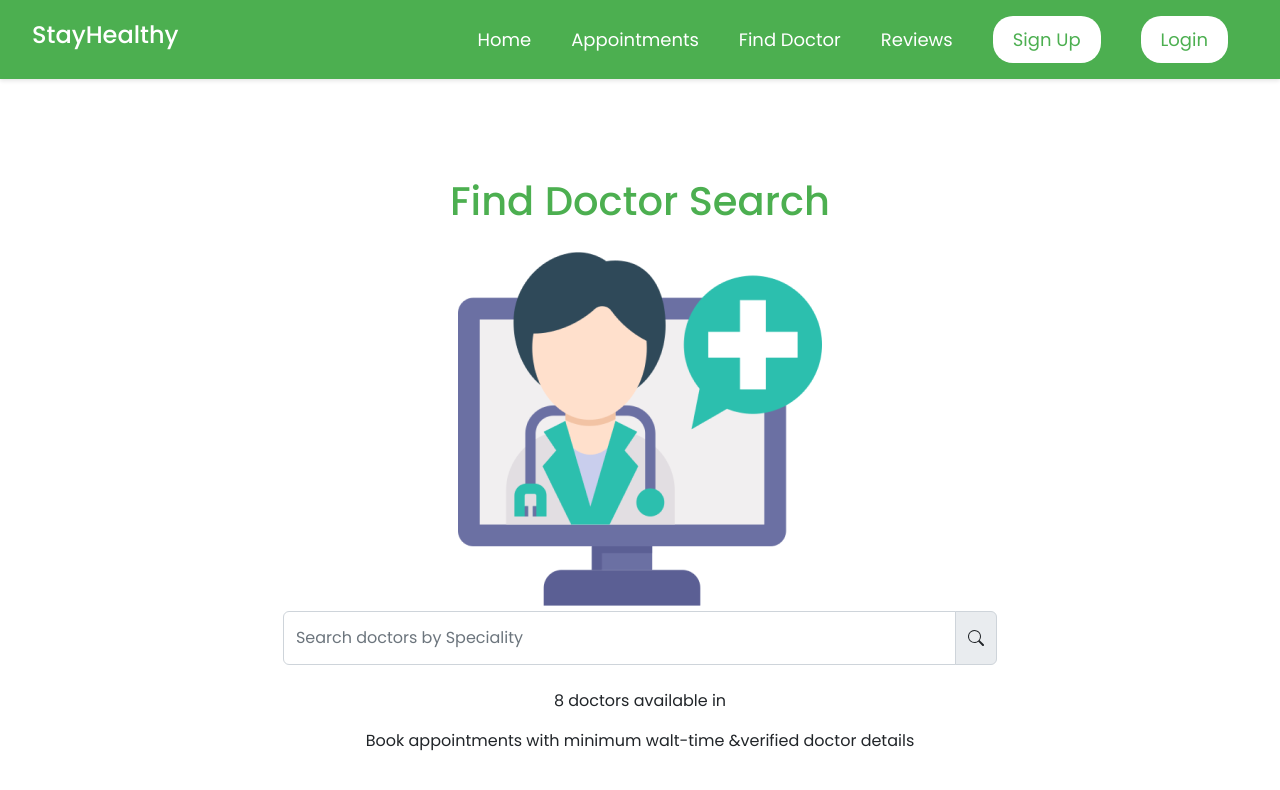
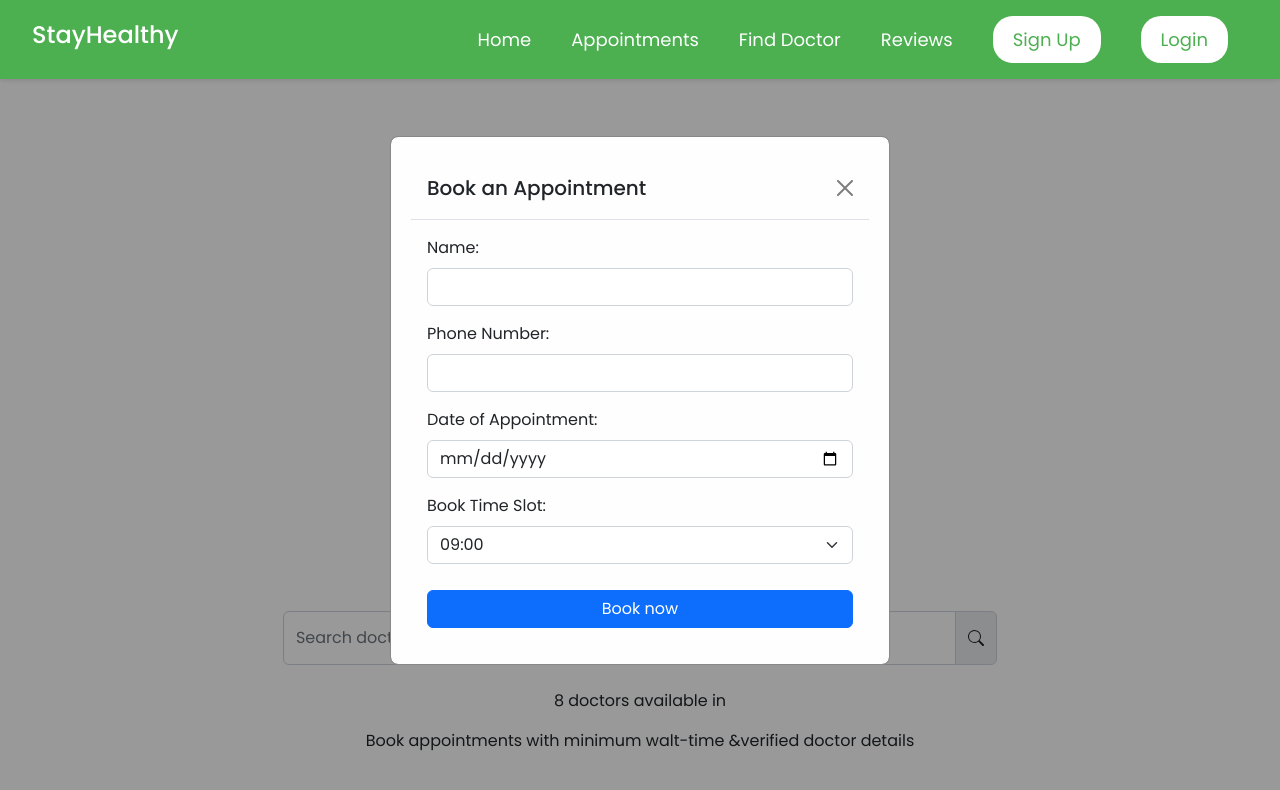
Before and after one commit to johnrizos/test_med_app, a React (Create React App) app: page /find-doctor in a window 1280 px wide. Shown: the top 790 px of the page. Built offline with nearby package versions, Linux system fonts and the light colour scheme.

Commit message:
AppointmentForm component

```diff
--- /dev/null
+++ b/src/Components/AppointmentForm/AppointmentForm.js
@@ -0,0 +1,98 @@
+import React from "react";
+import "./AppointmentForm.css";
+
+const AppointmentForm = (props) => {
+  const timeSlots = [];
+  for (let i = 9; i <= 20; i++) {
+    const hour = i < 10 ? `0${i}` : i;
+    timeSlots.push(`${hour}:00`);
+  }
+
+  return (
+    <div className="modal fade show d-block z-n1" tabIndex="1000" role="dialog">
+      <div
+        className="modal-dialog modal-dialog-centered modal-dialog-scrollable"
+        role="document"
+      >
+        <div className="modal-content w-100">
+          <div className="modal-header">
+            <h5 className="modal-title">Book an Appointment</h5>
+            <button
+              type="button"
+              className="btn-close"
+              data-bs-dismiss="modal"
+              aria-label="Close"
+              onClick={props.handleClose}
+            ></button>
+          </div>
+          <div className="modal-body">
+            <div className="appointment-form">
+              <form>
+                <div className="mb-3">
+                  <label htmlFor="name" className="form-label">
+                    Name:
+                  </label>
+                  <input
+                    type="text"
+                    id="name"
+                    name="name"
+                    className="form-control"
+                    required
+                  />
+                </div>
+
+                <div className="mb-3">
+                  <label htmlFor="phone" className="form-label">
+                    Phone Number:
+                  </label>
+                  <input
+                    type="tel"
+                    id="phone"
+                    name="phone"
+                    className="form-control"
+                    required
+                  />
+                </div>
+                <div className="mb-3">
+                  <label htmlFor="date" className="form-label">
+                    Date of Appointment:
+                  </label>
+                  <input
+                    type="date"
+                    id="date"
+                    name="date"
+                    className="form-control"
+                    required
+                  />
+                </div>
+                <div className="mb-3">
+                  <label htmlFor="time" className="form-label">
+                    Book Time Slot:
+                  </label>
+                  <select
+                    id="time"
+                    name="time"
+                    className="form-select"
+                    required
+                  >
+                    {timeSlots.map((slot, index) => (
+                      <option key={index} value={slot}>
+                        {slot}
+                      </option>
+                    ))}
+                  </select>
+                </div>
+
+                <button type="submit" className="btn btn-primary">
+                  Book now
+                </button>
+              </form>
+            </div>
+          </div>
+        </div>
+      </div>
+    </div>
+  );
+};
+
+export default AppointmentForm;
--- a/src/Components/DoctorCard/DoctorCard.js
+++ b/src/Components/DoctorCard/DoctorCard.js
@@ -15,7 +15,7 @@ const DoctorCard = (props) => {
           <p className="card-title text-center">{props.name}</p>
           <p className="card-title text-center">{props.speciality}</p>
           <p className="card-title text-center">{props.experience} years experience</p>
-          <p className="card-title text-center">Ratings {props.rating ?  Array.from({ length: props.rating }).map((_, index) => (
+          <p className="card-title text-center">Ratings: {props.rating ?  Array.from({ length: props.rating }).map((_, index) => (
             <span key={index}>{starImage}</span>
           )) : ""} </p>
 
--- a/src/Components/FindDoctorSearch/FindDoctorSearch.js
+++ b/src/Components/FindDoctorSearch/FindDoctorSearch.js
@@ -2,6 +2,7 @@ import React, { useState } from "react";
 import "./FindDoctorSearch.css";
 import consulting from "./images/consulting.png";
 import DoctorCard from "../DoctorCard/DoctorCard";
+import AppointmentForm from "../AppointmentForm/AppointmentForm";
 
 const FindDoctorSearch = () => {
   const specialityListData = {
@@ -41,7 +42,51 @@ const FindDoctorSearch = () => {
       experience: 15,
       rating: 5,
     },
+    5: {
+      name: "Dr. Maria Smith",
+      specialist: 1,
+      experience: 10,
+      rating: 4,
+    },
+    6: {
+      name: "Dr. George Brown",
+      specialist: 1,
+      experience: 8,
+      rating: 3,
+    },
+    7: {
+      name: "Dr. Maria Smith",
+      specialist: 1,
+      experience: 10,
+      rating: 4,
+    },
+    8: {
+      name: "Dr. George Brown",
+      specialist: 1,
+      experience: 8,
+      rating: 3,
+    },
+    9: {
+      name: "Dr. Maria Smith",
+      specialist: 1,
+      experience: 10,
+      rating: 4,
+    },
+    10: {
+      name: "Dr. George Brown",
+      specialist: 1,
+      experience: 8,
+      rating: 3,
+    },
+    11: {
+      name: "Dr. Maria Smith",
+      specialist: 1,
+      experience: 10,
+      rating: 4,
+    },
   };
+
+  const [selectedDoctorId, setSelectedDoctorId] = useState(null);
 
   const [doctorsFilter, setDoctorsFilter] = useState({});
 
@@ -57,12 +102,10 @@ const FindDoctorSearch = () => {
   };
 
 
-  const handleSpeciality = (e) => {
-    console.log(e.target.value);
-  };
-  const handleSearch = (e) => {
-    console.log(e.target.value);
-  };
+  const [showModal, setShowModal] = useState(true);
+
+  const handleShow = () => setShowModal(true);
+  const handleClose = () => setShowModal(false);
 
   const [listFlag, setListFlag] = useState(false);
 
@@ -178,6 +221,9 @@ const FindDoctorSearch = () => {
           </div>
         </section>
       </div>
+      {showModal && (
+      <AppointmentForm  handleClose={handleClose} />
+      )}
     </>
   );
 };
```
Also changed, not shown: src/Components/AppointmentForm/AppointmentForm.css (added).
